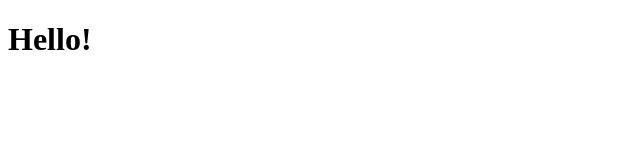
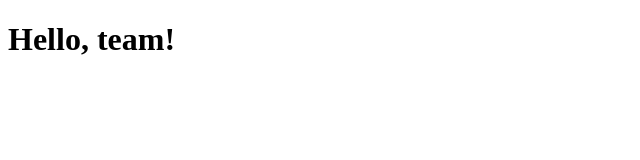
Before and after one commit to hoster20/JS, a plain HTML site: page index.html in a window 1280 px wide. Shown: the whole page, without its empty margins (0-640 px from the left). Drawn offline with Linux system fonts and the light colour scheme.

Commit message:
change index.html

```diff
--- a/index.html
+++ b/index.html
@@ -6,6 +6,6 @@
     <title>Document</title>
   </head>
   <body>
-    <h1>Hello!</h1>
+    <h1>Hello, team!</h1>
   </body>
 </html>
```
